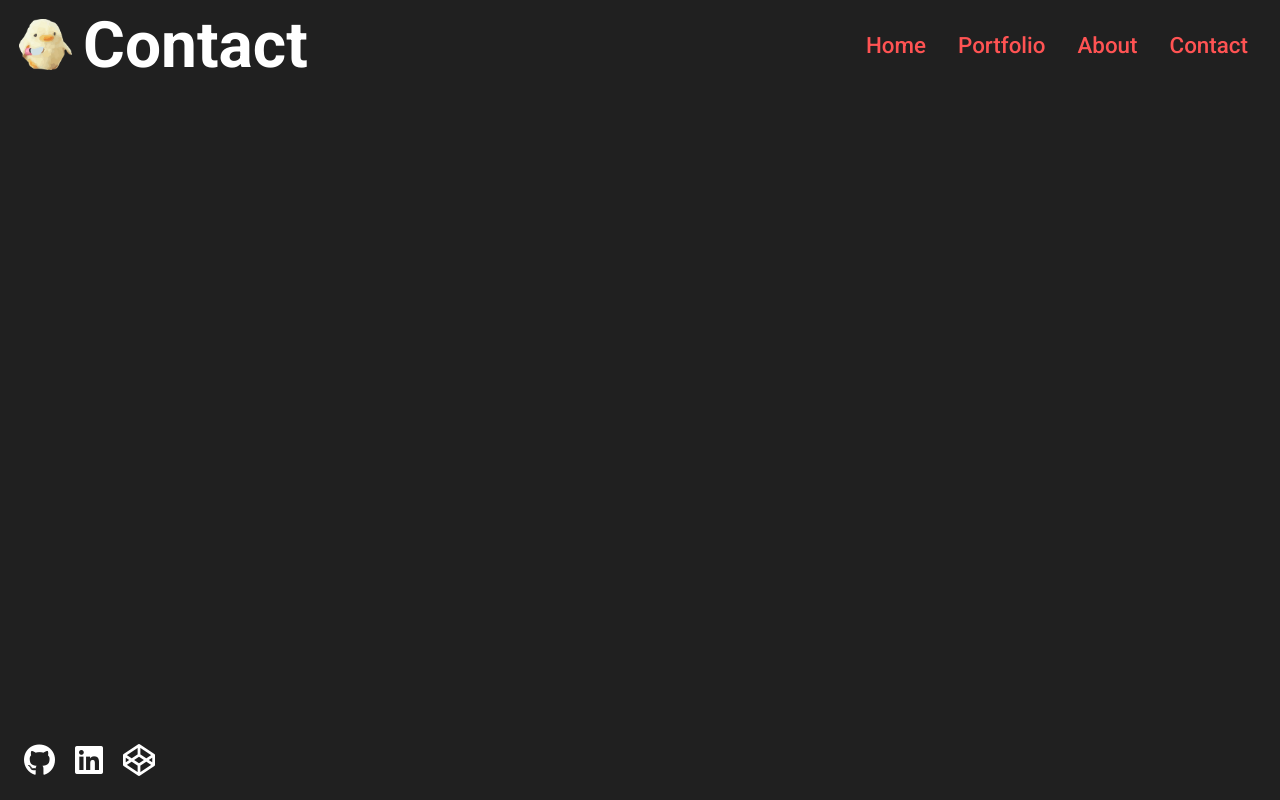
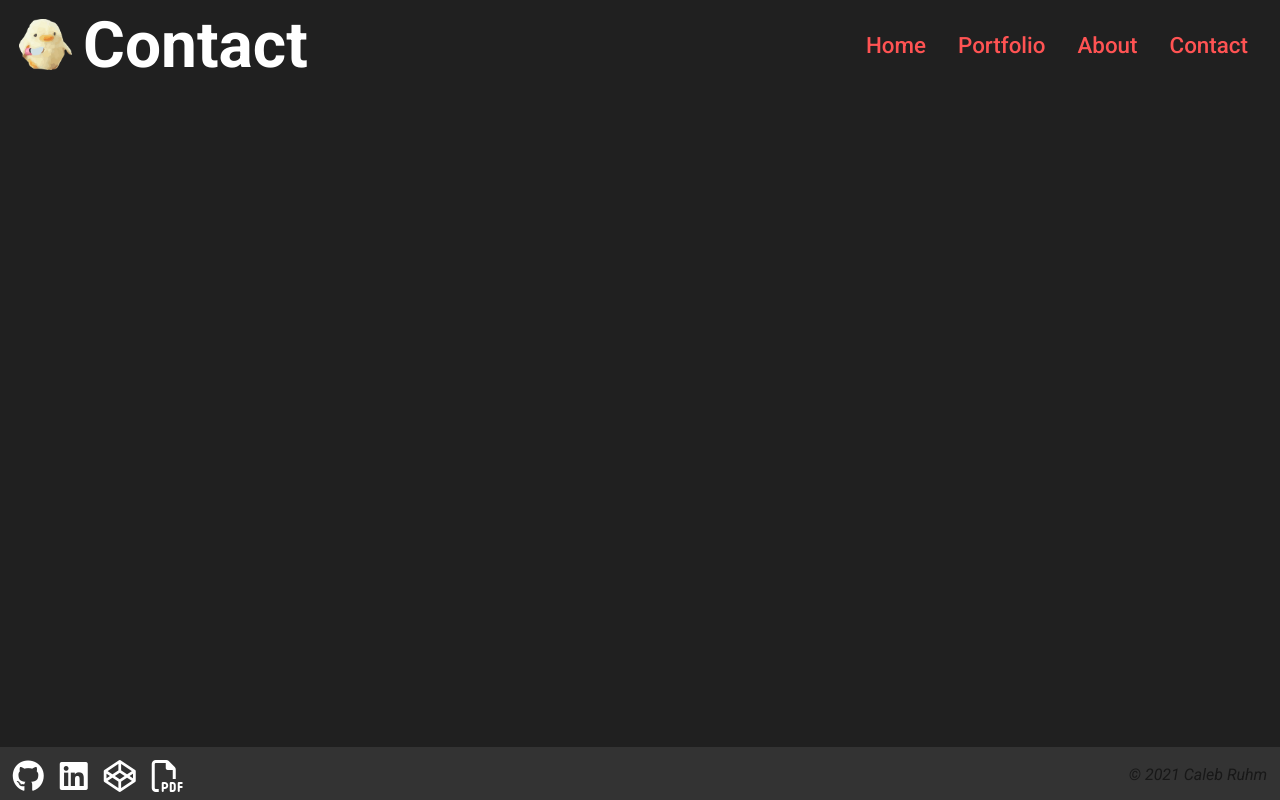
Before and after one commit to CalebRuhm/Caleb-Ruhm-Portfolio, a plain HTML site: page contact.html in a window 1280 px wide. Drawn offline with Linux system fonts and the light colour scheme.

Commit message:
12/13 footer update

```diff
--- a/contact.html
+++ b/contact.html
@@ -28,12 +28,22 @@
     </div>
 </div>
 
+<!-- https://colorlib.com/wp/free-html5-contact-form-templates/ -->
+<!-- https://dribbble.com/shots/14126196-Contact-Form-01 -->
+
 
 
 <footer class="footer">
-    <a href="https://github.com/CalebRuhm" class="fab fa-github" target="blank" title="GitHub"></a>
-    <a href="https://www.linkedin.com/in/caleb-ruhm-329450192" class="fab fa-linkedin" target="blank" target="LinkedIn"></a>
-    <a href="https://codepen.io/calebruhm" class="fab fa-codepen" target="blank" target="CodePen"></a>
+  <div class="icons">
+      <a href="https://github.com/CalebRuhm" class="fab fa-github" target="blank" title="GitHub"></a>
+      <a href="https://www.linkedin.com/in/caleb-ruhm-329450192" class="fab fa-linkedin" target="blank" title="LinkedIn"></a>
+      <a href="https://codepen.io/calebruhm" class="fab fa-codepen" target="blank" title="CodePen"></a>
+      <a href="/img/Caleb-Ruhm (1).pdf" class="far fa-file-pdf" target="blank" title="Caleb Ruhm - Resume"></a>
+      <!-- link to current resume!!! -->
+  </div>
+  <div class="madeby">
+      <p>&copy; 2021 Caleb Ruhm</p>
+  </div>
 </footer>
 
 </body>
--- a/style.css
+++ b/style.css
@@ -33,6 +33,7 @@ body {
 .heading1 img:hover {
     transition: 0.2s;
     transform: scale(1.2);
+    filter: drop-shadow(5px 3px 2px rgba(255, 255, 255, 0.3));
 }
 
 .navbar {
@@ -68,20 +69,33 @@ body {
 .footer {
     position: absolute;
     bottom: 0;
-    padding: 1em;
+    width: 100%;
+    background-color: #333;
+}
+
+.icons {
+    margin: 0.3em;
 
 }
 
-.footer a {
+.icons a {
     text-decoration: none;
     padding: 0.5rem;
     font-size: 2em;
     color: #fff;
     transition: 0.2s;
+    float: left;
 }
 
-.footer a:hover {
+.icons a:hover {
     color: rgb(255, 83, 83);
     transition: 0.2s;
     transform: scale(1.3);
 }
+
+.madeby {
+    margin: 0.8em;
+    float: right;
+    font-style: italic;
+    color: #181818;
+}
```
Also changed, not shown: about.html (+10 -3 lines), index.html (+11 -4 lines), portfolio.html (+10 -3 lines), README.md, 1 other file.
